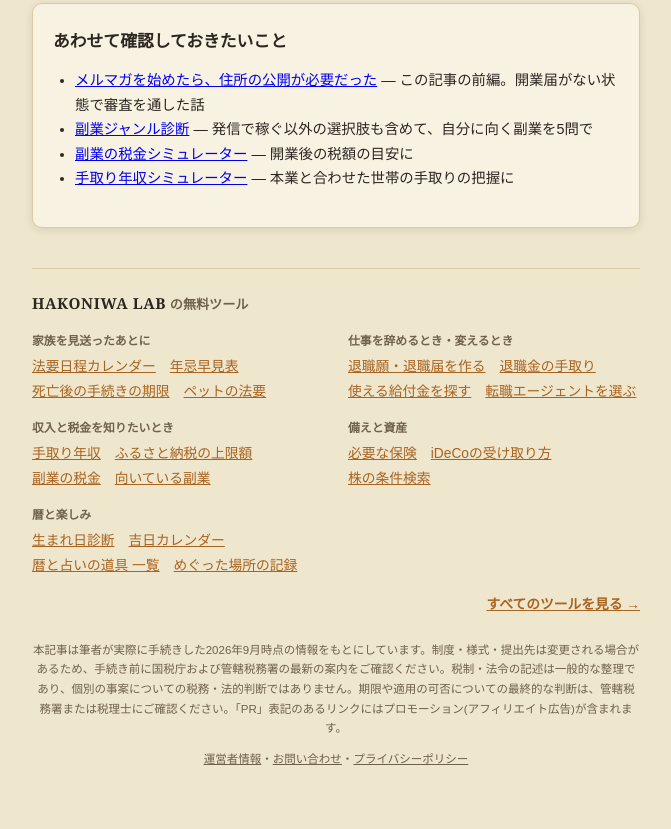
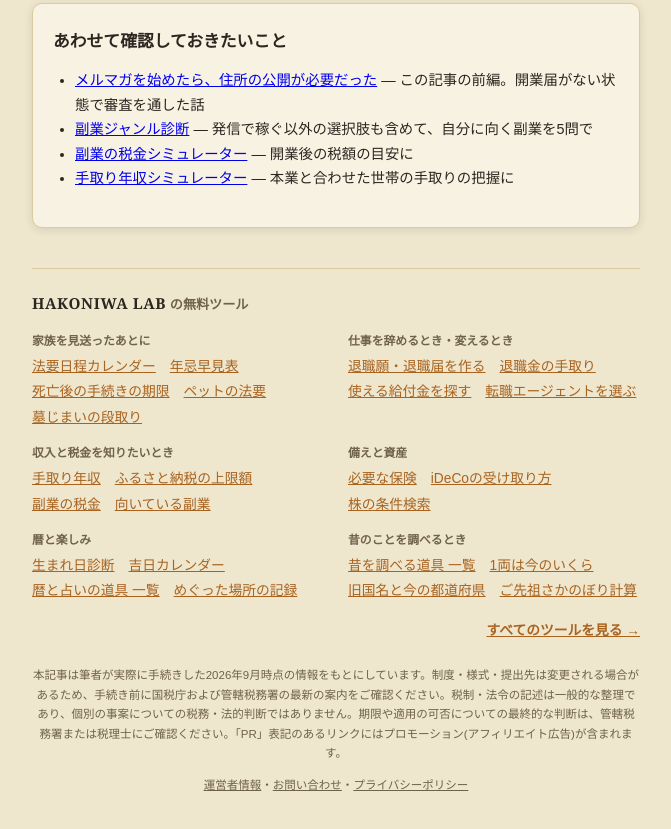
Before and after one commit to hakoniwa-lab/sidejob-checker, a plain HTML site: page guide/kaigyo-todoke-teishutsu/index.html in a window 1280 px wide. Shown: the part 8882-9711 px from the top of the page, without its empty margins (304-975 px from the left). Drawn offline with Linux system fonts and the light colour scheme.

Commit message:
全ページのツール一覧に「昔のことを調べるとき」（昔を調べる道具 一覧・1両・旧国名・ご先祖）と「墓じまいの段取り」を追加
site-nav/site-nav.html を更新して site_nav.py --all で反映。

Co-Authored-By: Claude Opus 5.5 <noreply@anthropic.com>

```diff
--- a/guide/kaigyo-todoke-teishutsu/index.html
+++ b/guide/kaigyo-todoke-teishutsu/index.html
@@ -283,6 +283,7 @@
           <li><a href="../../../houyou-calendar/hayami/">年忌早見表</a></li>
           <li><a href="../../../houyou-calendar/tetsuzuki/">死亡後の手続きの期限</a></li>
           <li><a href="../../../houyou-calendar/pet/">ペットの法要</a></li>
+          <li><a href="../../../houyou-calendar/hakajimai/">墓じまいの段取り</a></li>
         </ul>
       </div>
       <div>
@@ -320,6 +321,15 @@
           <li><a href="../../../meguri-log/">めぐった場所の記録</a></li>
         </ul>
       </div>
+      <div>
+        <p class="site-nav__label">昔のことを調べるとき</p>
+        <ul class="site-nav__links">
+          <li><a href="../../../mukashi/">昔を調べる道具 一覧</a></li>
+          <li><a href="../../../mukashi/ryou/">1両は今のいくら</a></li>
+          <li><a href="../../../mukashi/kokumei/">旧国名と今の都道府県</a></li>
+          <li><a href="../../../mukashi/senzo/">ご先祖さかのぼり計算</a></li>
+        </ul>
+      </div>
     </div>
     <p class="site-nav__all"><a href="../../../">すべてのツールを見る →</a></p>
   </nav>
```
Also changed, not shown: guide/mailmag-jusho-virtual-office/index.html (+10 -0 lines), guide/sengyoshufu-hataraite-hoshii/index.html (+10 -0 lines), index.html (+10 -0 lines).
